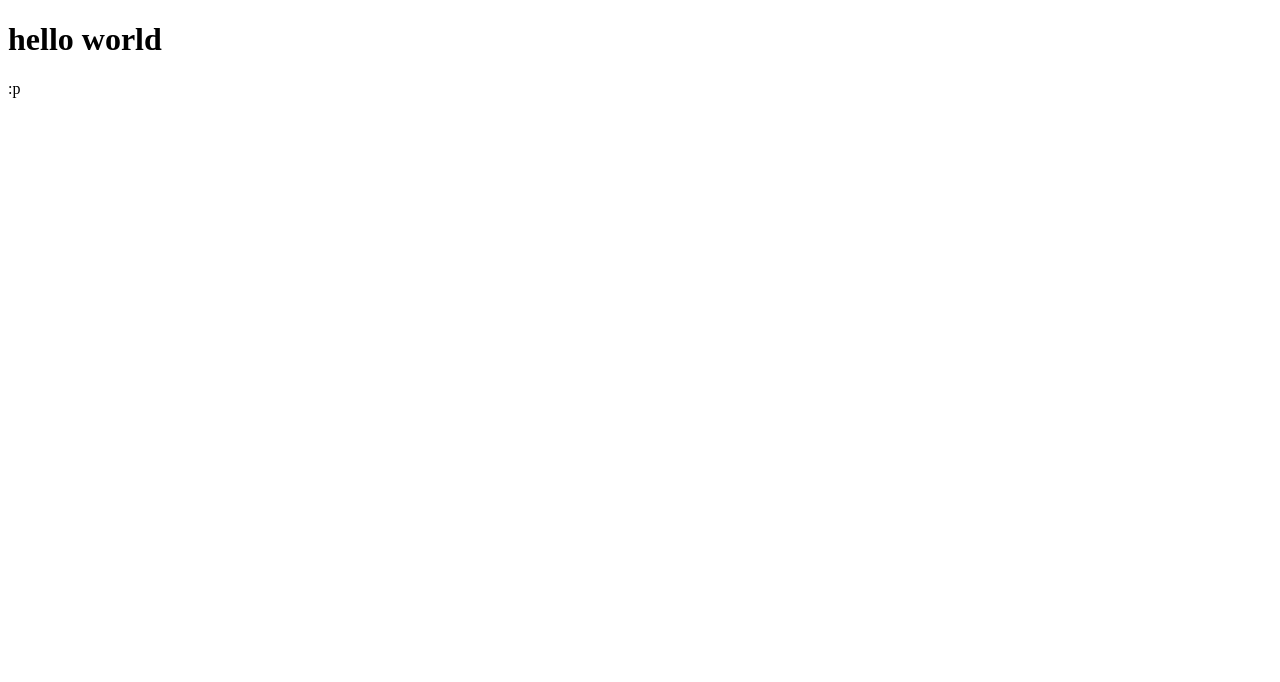
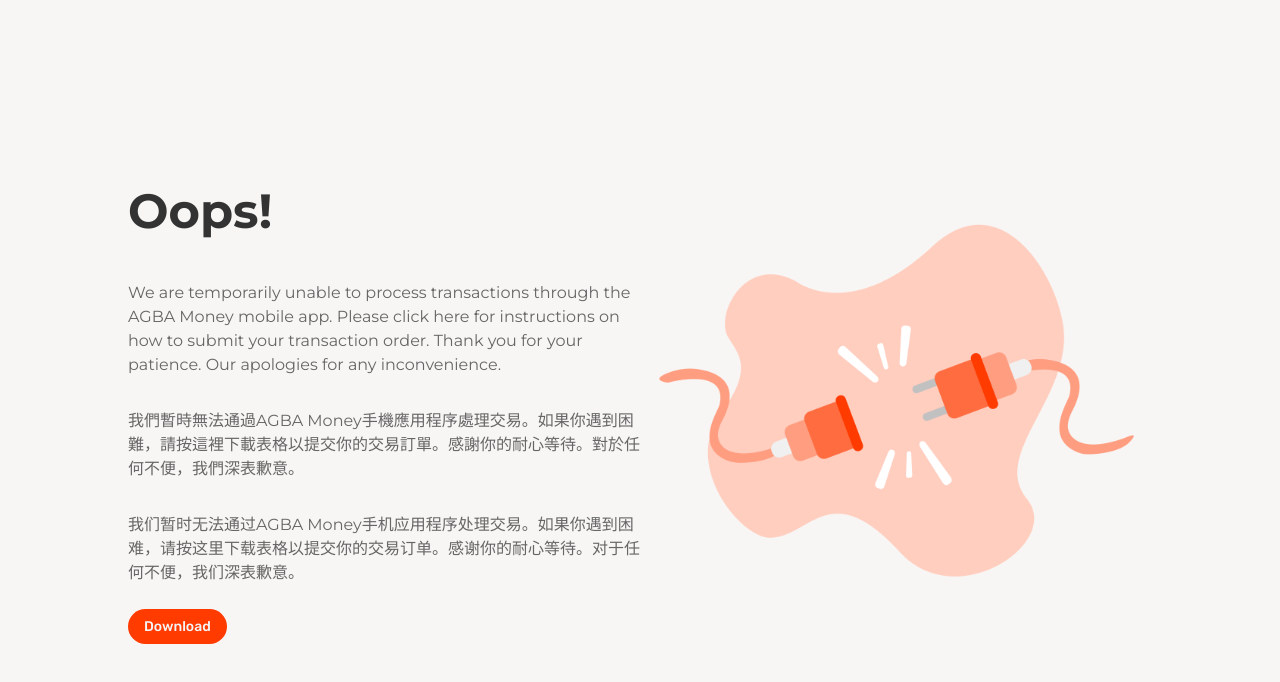
Before and after one commit to IThund/oops, a plain HTML site: page index.html in a window 1280 px wide. Drawn offline with Linux system fonts and the light colour scheme.

Commit message:
maintenance

```diff
--- a/index.html
+++ b/index.html
@@ -4,10 +4,110 @@
     <meta charset="UTF-8">
     <meta http-equiv="X-UA-Compatible" content="IE=edge">
     <meta name="viewport" content="width=device-width, initial-scale=1.0">
-    <title>Document</title>
+    <link rel="preconnect" href="https://fonts.googleapis.com">
+    <link rel="preconnect" href="https://fonts.gstatic.com" crossorigin>
+    <link href="https://fonts.googleapis.com/css2?family=Montserrat:wght@300;400;500;600;700;800;900&family=Rubik:wght@300;400;500;600;700;800&display=swap" rel="stylesheet">
+    <title>AGBA Maintenance page</title>
+    <style>
+        html, body {
+            height: 100%;
+            box-sizing: border-box;
+            margin: 0;
+        }
+        *, *:before, *:after {
+            box-sizing: inherit;
+        }
+        body{
+            background-color: #F8F6F4;
+            -webkit-font-smoothing: antialiased;
+            font-family: 'Montserrat', sans-serif;
+            font-size: 14px;
+            color: #666666;
+            line-height: 1.5;
+        }
+        h1{
+            color: #333333;
+            font-family: 'Montserrat';
+            font-style: normal;
+            font-weight: 700;
+            font-size: 48px;
+            line-height: 59px;
+        }
+        p{
+            padding: 8px 0;
+        }
+        .content{
+            width: 80%;
+            margin: 0 auto;
+        }
+        .text{
+            width: 100%;
+            text-align: center;
+        }
+
+        .img{
+            width: 300px;
+            height: auto;
+            margin: 0 auto;
+        }
+        img{
+            width: 100%;
+            height: auto;
+        }
+        button{
+            align-items: center;
+            padding: 8px 16px;
+            gap: 8px;
+            background: #FF3B00;
+            border-radius: 50px;
+            border: none;
+            font-style: normal;
+            font-weight: 500;
+            font-size: 14px;
+            line-height: 19px;
+            color: #F4F4F4;
+            text-transform: capitalize;
+            font-family: 'Rubik', sans-serif;
+            cursor: pointer;
+        }
+        @media only screen and (min-width: 900px) {
+            body{
+                font-size: 1rem;
+            }
+            .content{
+                display: flex;
+                margin: 0 auto;
+                position: fixed;
+                top: 50%;
+                left: 50%;
+                transform: translate(-50%, -50%);
+            }
+            .text{
+                width: 40vw;
+                text-align: left;
+            }
+            .img{
+                width: 500px;
+                height: 500px;
+                margin: 0 auto;
+            }
+        }
+    </style>
 </head>
 <body>
-    <h1>hello world</h1>
-    <p>:p</p>
+    <div class="content">
+        <div class="text">
+            <h1>Oops!</h1>
+            <p>We are temporarily unable to process transactions through the AGBA Money mobile app. Please click here for instructions on how to submit your transaction order. Thank you for your patience. Our apologies for any inconvenience.</p>
+            <p>我們暫時無法通過AGBA Money手機應用程序處理交易。如果你遇到困難，請按這裡下載表格以提交你的交易訂單。感謝你的耐心等待。對於任何不便，我們深表歉意。</p>
+            <p>我们暂时无法通过AGBA Money手机应用程序处理交易。如果你遇到困难，请按这里下载表格以提交你的交易订单。感谢你的耐心等待。对于任何不便，我们深表歉意。</p>
+            <button>Download</button>
+        </div>
+        <div class="img">
+            <img src="img.png" alt="disconnected">
+        </div>
+    </div>
+
+
 </body>
 </html>
```
Also changed, not shown: img.png (added).
